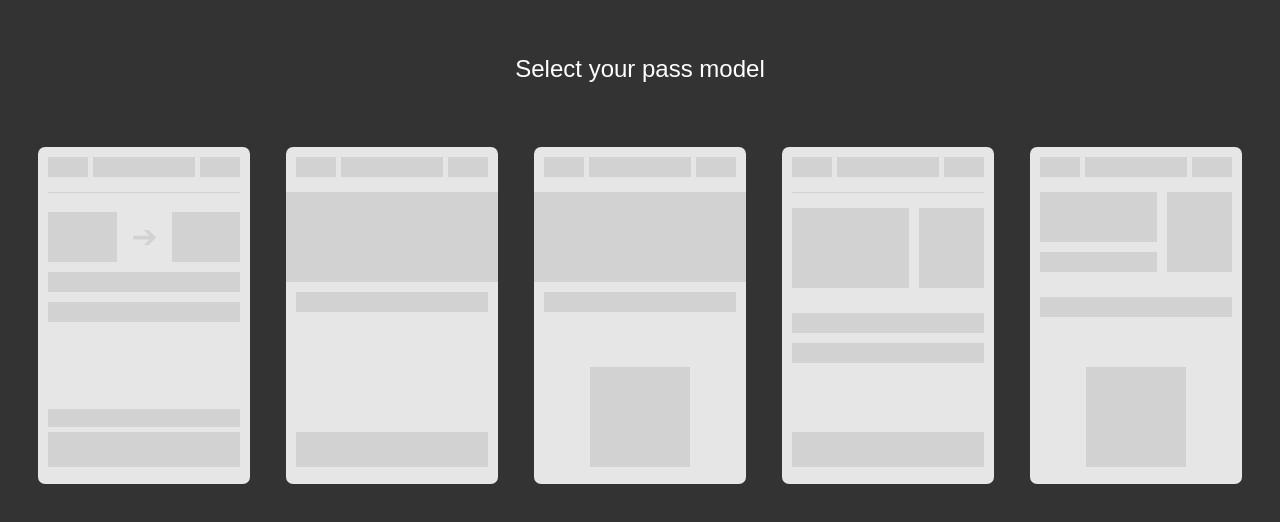
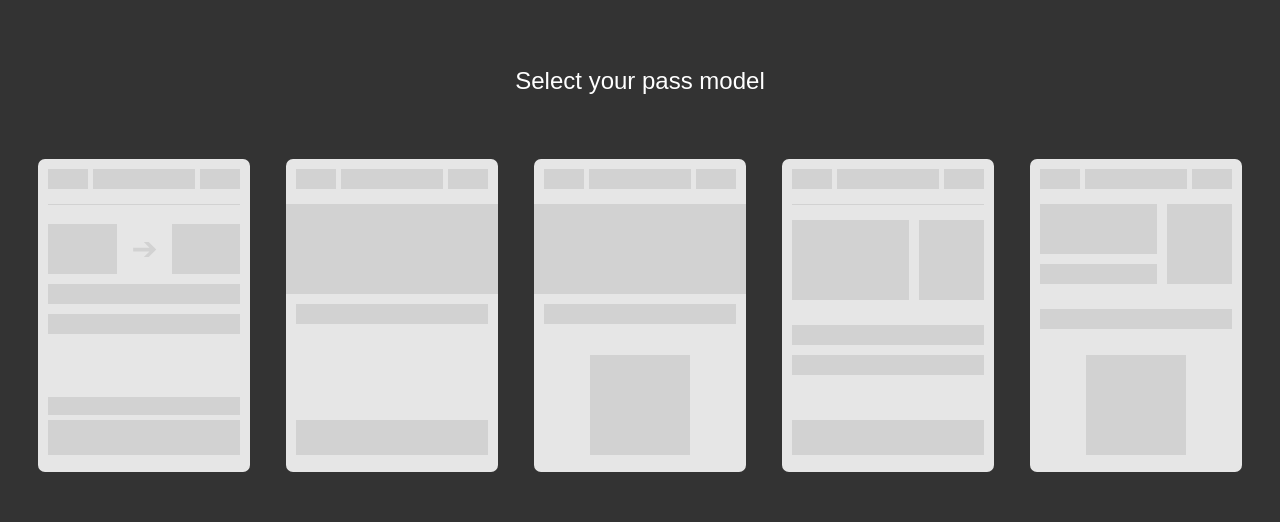
Before and after one commit to alexandercerutti/passkit-visual-designer, a React app: page /select in a window 1280 px wide. Shown: the part 118-640 px from the top of the page. Built offline with nearby package versions, Linux system fonts and the light colour scheme.

Commit message:
Decreased pass height

```diff
--- a/src/passes/base.less
+++ b/src/passes/base.less
@@ -15,7 +15,7 @@
 	border-radius: 7px;
 	width: 100%;
 	height: 0;
-	padding-bottom: 28%;
+	padding-bottom: 26%;
 	position: relative;
 	transition: box-shadow .5s;
 	box-shadow: none;
```
